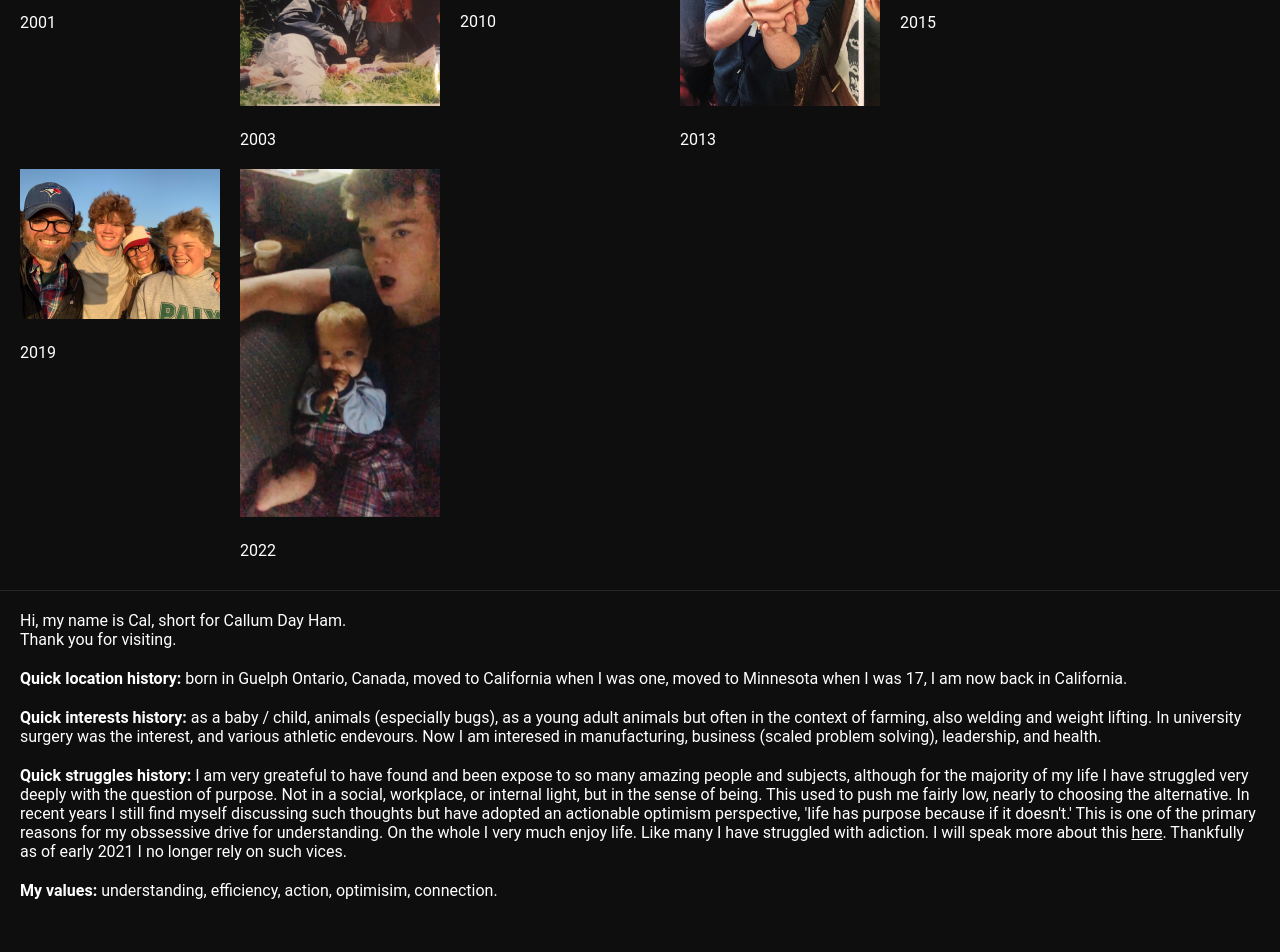
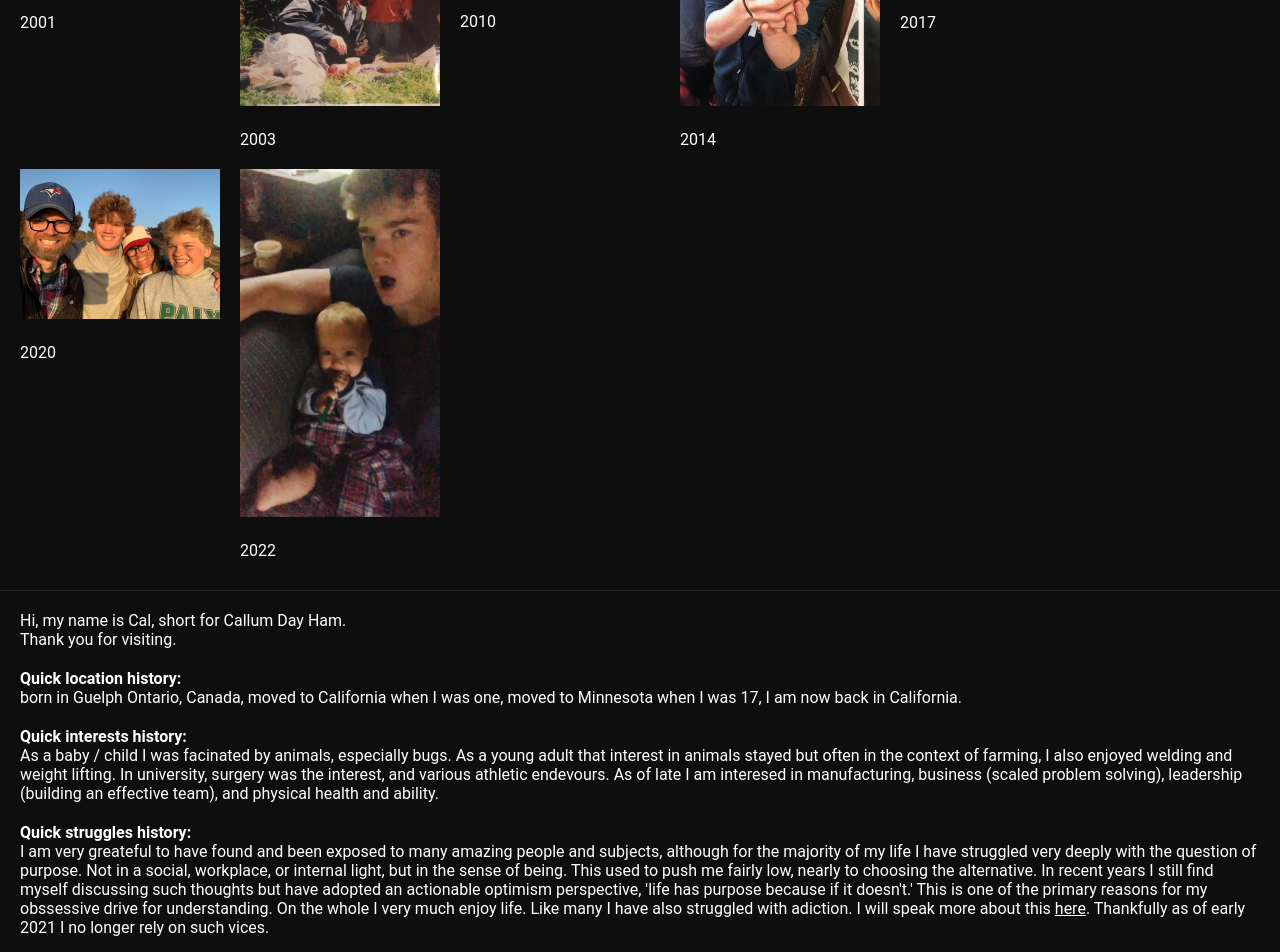
Before and after one commit to caldayham/depreciated-calday.one, a React (Create React App) app: page / in a window 1280 px wide. Shown: the part 460-1412 px from the top of the page. Built offline with nearby package versions, Linux system fonts and the light colour scheme; grey boxes are pictures that could not be loaded.

Commit message:
fixed spelling and text errors on home page

```diff
--- a/src/pages/HomePage.jsx
+++ b/src/pages/HomePage.jsx
@@ -61,9 +61,9 @@ const HomePage = () => {
         <TitledImage imgLink={"/image-assets/mum-dad-cal.jpg"} title={"2001"} />
         <TitledImage imgLink={"/image-assets/dad-cal.jpg"} title={"2003"} />
         <TitledImage imgLink={"/image-assets/cal-fynn.jpg"} title={"2010"} />
-        <TitledImage imgLink={"/image-assets/baby-chick.jpg"} title={"2013"} />
-        <TitledImage imgLink={"/image-assets/cal-rattlesnake-cooper.jpg"} title={"2015"} />
-        <TitledImage imgLink={"/image-assets/fam-at-beach.jpg"} title={"2019"} />
+        <TitledImage imgLink={"/image-assets/baby-chick.jpg"} title={"2014"} />
+        <TitledImage imgLink={"/image-assets/cal-rattlesnake-cooper.jpg"} title={"2017"} />
+        <TitledImage imgLink={"/image-assets/fam-at-beach.jpg"} title={"2020"} />
         <TitledImage imgLink={"/image-assets/cal-felix.jpg"} title={"2022"} />
       </div>
 
@@ -73,31 +73,40 @@ const HomePage = () => {
       <p style={{ paddingBottom: "20px" }}>Thank you for visiting.</p>
       <div style={{ display: "flex", flexDirection: "column", gap: "20px" }}>
         <p>
-          <b>Quick location history: </b> born in Guelph Ontario, Canada, moved
+          <b>Quick location history: </b>
+          <br />
+          born in Guelph Ontario, Canada, moved
           to California when I was one, moved to Minnesota when I was 17, I am
           now back in California.
         </p>
         <p>
-          <b>Quick interests history: </b> as a baby / child, animals
-          (especially bugs), as a young adult animals but often in the context
-          of farming, also welding and weight lifting. In university surgery was
-          the interest, and various athletic endevours. Now I am interesed in
-          manufacturing, business (scaled problem solving), leadership, and
-          health.
+          <b>Quick interests history: </b>
+          <br />
+          As a baby / child I was facinated by animals,
+          especially bugs. As a young adult that interest in animals stayed but often in the context
+          of farming, I also enjoyed welding and weight lifting. In university, surgery was
+          the interest, and various athletic endevours. As of late I am interesed in
+          manufacturing, business (scaled problem solving), leadership (building an effective team), and physical
+          health and ability.
         </p>
         <p>
-          <b>Quick struggles history: </b> I am very greateful to have found and been expose to so many
+          <b>Quick struggles history: </b>
+          <br />
+          I am very greateful to have found and been exposed to many
           amazing people and subjects, although for the majority of my life I have struggled very deeply
           with the question of purpose. Not in a social, workplace, or internal light, but
           in the sense of being. This used to push me fairly low, nearly to choosing the alternative.
           In recent years I still find myself discussing such thoughts but have adopted an actionable optimism
           perspective, 'life has purpose because if it doesn't.' This is one of the primary reasons for my obssessive
-          drive for understanding. On the whole I very much enjoy life. Like many I have struggled with adiction. I will speak more about this <u>here</u>.
+          drive for understanding. On the whole I very much enjoy life. Like many I have also struggled with adiction.
+          I will speak more about this <u>here</u>.
           Thankfully as of early 2021 I no longer rely on such vices.
         </p>
         <p>
-          <b>My values:</b> understanding, efficiency, action, optimisim,
-          connection.
+          <b>My values:</b>
+          <br />
+          understanding, efficiency, action, optimisim,
+          connection
         </p>
       </div>
     </PrimaryContainer>
```
